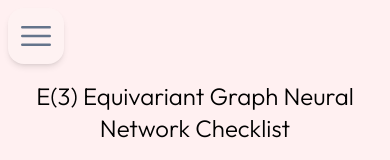
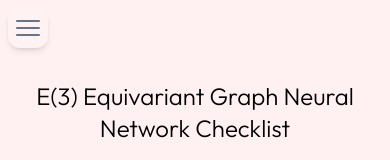
Before and after one commit to chongcurtis/chongcurtis.github.io, a Next.js app: page /materials/egnn_checklist in a window 390 px wide. Shown: the top 160 px of the page. Built offline with nearby package versions, Linux system fonts and the light colour scheme.

Commit message:
make hamburger menu icon smaller on mobile

```diff
--- a/src/components/sidebar/Sidebar.tsx
+++ b/src/components/sidebar/Sidebar.tsx
@@ -37,10 +37,10 @@ const Sidebar = (props: PropsWithChildren) => {
             <div className="fixed z-10" hidden={isOnMainPage}>
                 <div className="w-full" hidden={isMenuVisible}>
                     <button
-                        className="m-2 rounded-2xl bg-red-50 p-2 shadow-md xl:hidden"
+                        className="m-2 rounded-xl bg-red-50 p-1 shadow-md xl:hidden"
                         onClick={() => setIsMenuVisible((prev) => !prev)}
                     >
-                        <Bars3Icon className="h-10 w-10 text-slate-500" />
+                        <Bars3Icon className="h-8 w-8 text-slate-500" />
                     </button>
                 </div>
                 <div className={classNames("md:grid-cols-sidebar grid ")} ref={menuRef}>
```
